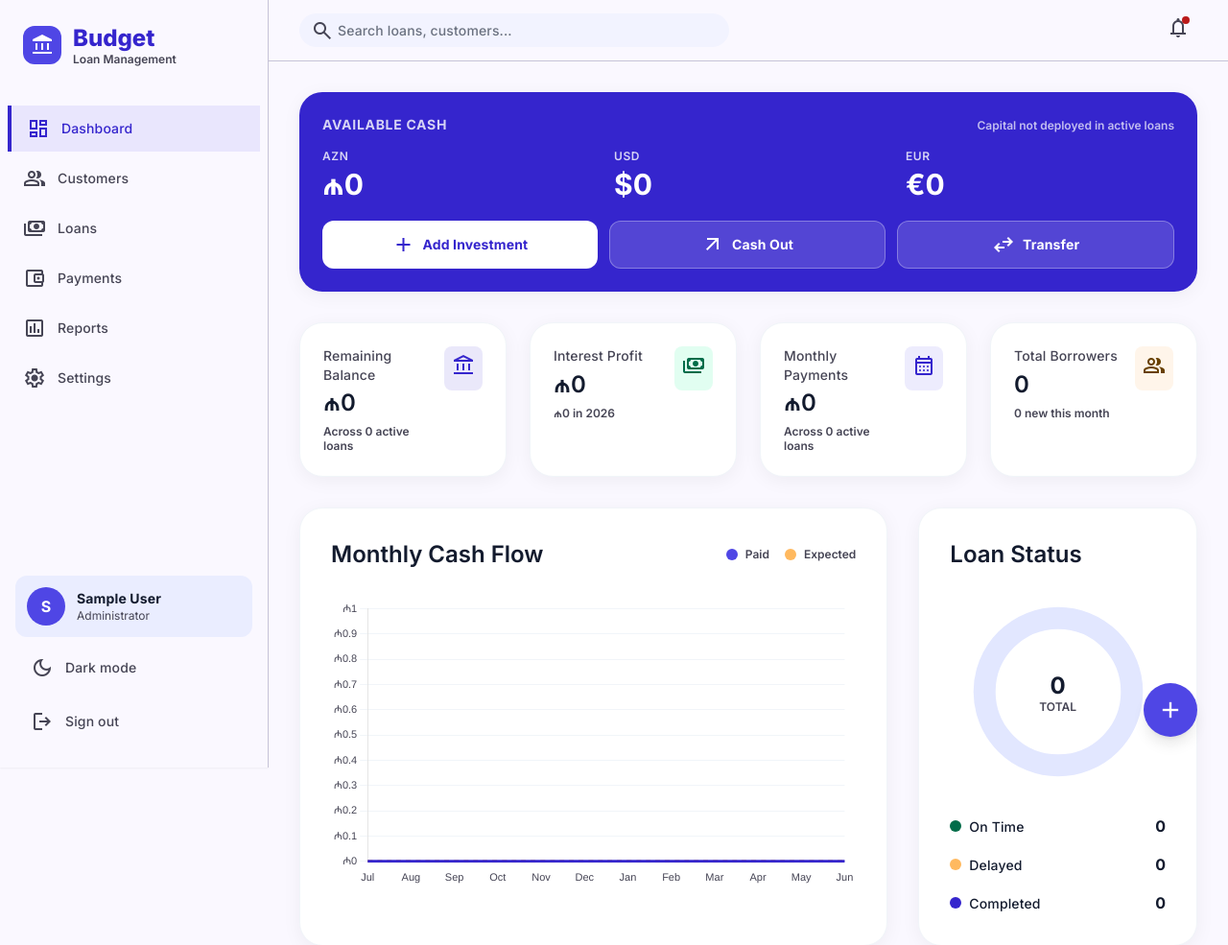
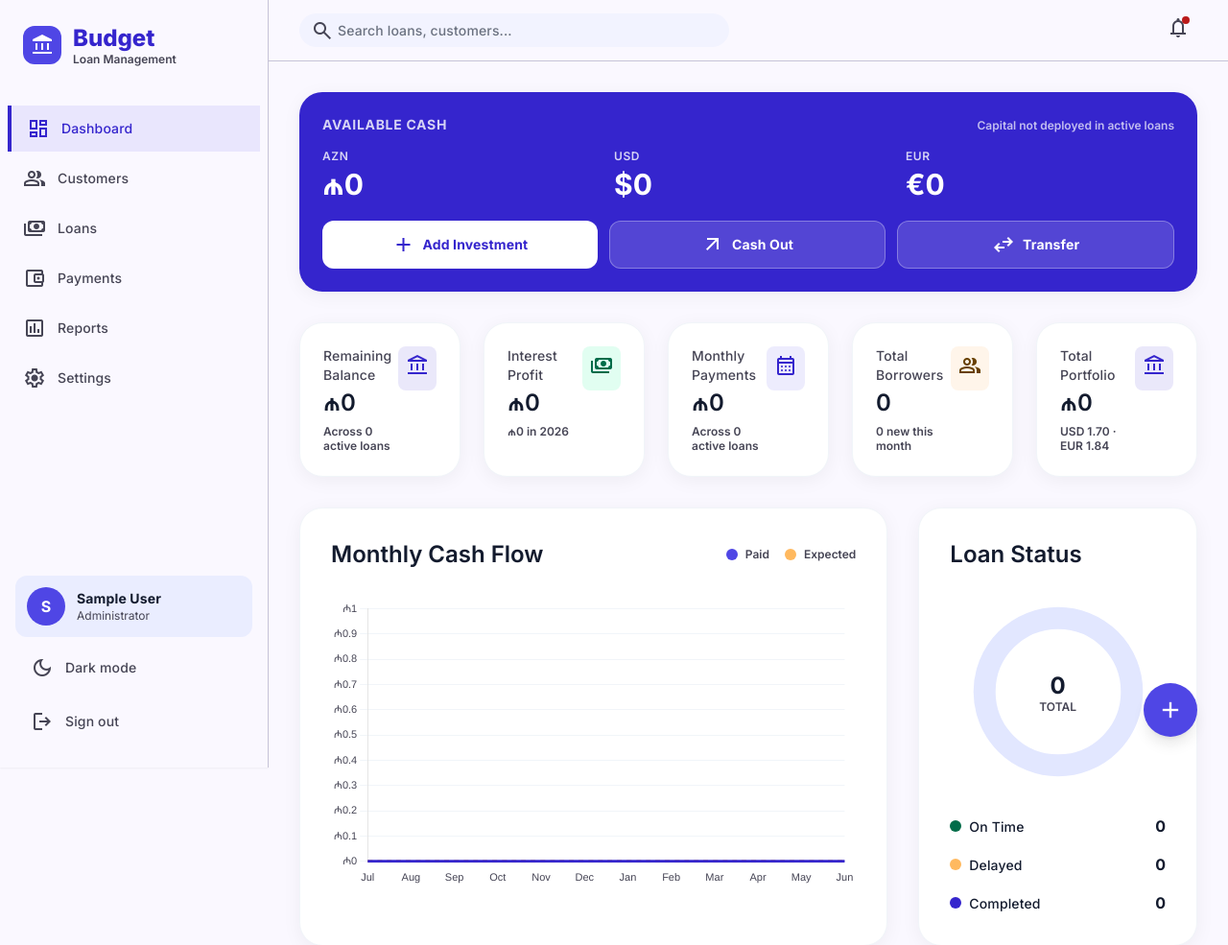
Before and after one commit to codeguy085/Budget, a Django app: page / in a window 1280 px wide. Shown: the top 985 px of the page at 96% size. Run offline with Django 5.2, Linux system fonts and the light colour scheme; the visitor is signed in with stand-in values (Sample User, id 1); data that the repository does not hold is empty; some libraries are stand-ins or nearby versions.

Commit message:
dashboard update

```diff
--- a/loan/views.py
+++ b/loan/views.py
@@ -1,9 +1,12 @@
 import calendar
 import csv
+import urllib.request
+import xml.etree.ElementTree as ET
 from collections import OrderedDict
 from datetime import date, datetime, timedelta
 
 from django.contrib.auth.decorators import login_required
+from django.core.cache import cache
 from django.db.models import Sum
 from django.http import HttpResponse
 from django.shortcuts import get_object_or_404, redirect, render
@@ -14,6 +17,35 @@ from .models import Investment, Loan, Payment, Transfer
 
 
 CURRENCIES = ('AZN', 'USD', 'EUR')
+
+FALLBACK_RATES = {'AZN': 1.0, 'USD': 1.7, 'EUR': 1.84}
+
+
+def _exchange_rates():
+    """Return {currency: AZN per 1 unit}. Fetches from cbar.az and caches for an hour."""
+    cached = cache.get('exchange_rates')
+    if cached:
+        return cached
+    rates = dict(FALLBACK_RATES)
+    try:
+        url = 'https://www.cbar.az/currencies/' + date.today().strftime('%d.%m.%Y') + '.xml'
+        req = urllib.request.Request(url, headers={'User-Agent': 'Budget-App/1.0'})
+        with urllib.request.urlopen(req, timeout=4) as resp:
+            data = resp.read()
+        root = ET.fromstring(data)
+        for valute in root.iter('Valute'):
+            code = valute.get('Code')
+            if code in ('USD', 'EUR'):
+                value = (valute.findtext('Value') or '').replace(',', '.')
+                nominal = (valute.findtext('Nominal') or '1').replace(',', '.')
+                try:
+                    rates[code] = float(value) / float(nominal or '1')
+                except (ValueError, ZeroDivisionError):
+                    pass
+        cache.set('exchange_rates', rates, 60 * 60)
+    except Exception:
+        cache.set('exchange_rates', rates, 5 * 60)
+    return rates
 
 
 def _available_cash():
@@ -857,6 +889,15 @@ def dashboard(request):
         'recent_investments': Investment.objects.all()[:5],
         'recent_transfers': Transfer.objects.all()[:5],
     }
+    cash = context['available_cash']
+    rates = _exchange_rates()
+    context['exchange_rates'] = rates
+    context['total_portfolio_azn'] = int(round(
+        remaining_balance
+        + cash['AZN']
+        + cash['USD'] * rates.get('USD', FALLBACK_RATES['USD'])
+        + cash['EUR'] * rates.get('EUR', FALLBACK_RATES['EUR'])
+    ))
     return render(request, 'dashboard.html', context)
 
 
@@ -933,6 +974,7 @@ def transfer_create(request):
     to_currency = request.POST.get('to_currency', '').strip().upper()
     from_amount_str = request.POST.get('from_amount', '').strip()
     rate_str = request.POST.get('rate', '').strip()
+    rate_mode = request.POST.get('rate_mode', 'direct').strip().lower()
     transferred_at_str = request.POST.get('transferred_at', '').strip()
     note = request.POST.get('note', '').strip()
 
@@ -949,11 +991,16 @@ def transfer_create(request):
         return redirect('dashboard')
 
     try:
-        rate = float(rate_str)
+        rate_input = float(rate_str)
     except (ValueError, TypeError):
         return redirect('dashboard')
-    if rate <= 0:
+    if rate_input <= 0:
         return redirect('dashboard')
+
+    if rate_mode == 'reverse':
+        rate = 1 / rate_input
+    else:
+        rate = rate_input
 
     to_amount = int(round(from_amount * rate))
     if to_amount <= 0:
--- a/templates/dashboard.html
+++ b/templates/dashboard.html
@@ -39,7 +39,7 @@
   </div>
 </section>
 
-<section class="grid grid-cols-2 lg:grid-cols-4 gap-4 lg:gap-6">
+<section class="grid grid-cols-2 lg:grid-cols-5 gap-4 lg:gap-6">
   <div class="bg-surface-container-lowest p-4 lg:p-6 rounded-3xl lg:rounded-2xl custom-shadow-soft border border-slate-100">
     <div class="flex flex-col lg:flex-row lg:justify-between lg:items-start gap-3 lg:gap-2">
       <div class="p-2 bg-primary/10 rounded-lg text-primary self-start lg:order-2 flex-shrink-0">
@@ -88,6 +88,19 @@
         <p class="text-on-surface-variant text-label-md mb-1">Total Borrowers</p>
         <h3 class="text-lg lg:text-headline-md font-headline-md font-semibold lg:font-headline-md text-on-surface truncate">{{ total_borrowers }}</h3>
         <p class="text-label-sm text-on-surface-variant mt-2 hidden lg:block">{{ new_borrowers_this_month }} new this month</p>
+      </div>
+    </div>
+  </div>
+
+  <div class="col-span-2 lg:col-span-1 bg-surface-container-lowest p-4 lg:p-6 rounded-3xl lg:rounded-2xl custom-shadow-soft border border-slate-100">
+    <div class="flex flex-col lg:flex-row lg:justify-between lg:items-start gap-3 lg:gap-2">
+      <div class="p-2 bg-primary/10 rounded-lg text-primary self-start lg:order-2 flex-shrink-0">
+        <span class="material-symbols-outlined">account_balance</span>
+      </div>
+      <div class="min-w-0 lg:order-1">
+        <p class="text-on-surface-variant text-label-md mb-1">Total Portfolio</p>
+        <h3 class="text-lg lg:text-headline-md font-headline-md font-semibold lg:font-headline-md text-on-surface truncate">₼{{ total_portfolio_azn|intcomma }}</h3>
+        <p class="text-label-sm text-on-surface-variant mt-2 hidden lg:block">USD {{ exchange_rates.USD|floatformat:2 }} · EUR {{ exchange_rates.EUR|floatformat:2 }}</p>
       </div>
     </div>
   </div>
@@ -392,8 +405,17 @@
         </div>
         <div class="grid grid-cols-3 gap-3">
           <div class="space-y-2 col-span-2">
-            <label class="text-label-md font-label-md text-on-surface-variant" for="t_rate">Rate (1 from = X to)</label>
+            <label class="text-label-md font-label-md text-on-surface-variant">Rate</label>
+            <div class="flex gap-1 bg-surface-container rounded-lg p-1">
+              <button type="button" data-rate-mode="direct" class="rate-mode-btn flex-1 py-1.5 px-2 rounded-md text-[11px] font-bold bg-surface-container-lowest text-primary shadow-sm">
+                1 <span data-from-code>AZN</span> → <span data-to-code>USD</span>
+              </button>
+              <button type="button" data-rate-mode="reverse" class="rate-mode-btn flex-1 py-1.5 px-2 rounded-md text-[11px] font-bold text-on-surface-variant">
+                1 <span data-to-code>USD</span> → <span data-from-code>AZN</span>
+              </button>
+            </div>
             <input id="t_rate" name="rate" type="number" min="0.0001" step="0.0001" required placeholder="e.g. 0.5882" class="w-full h-12 px-4 rounded-xl border border-outline-variant bg-surface-container-low text-on-surface text-body-md focus:border-primary focus:ring-2 focus:ring-primary/20 transition-all outline-none"/>
+            <input type="hidden" id="t_rate_mode" name="rate_mode" value="direct"/>
           </div>
           <div class="space-y-2">
             <label class="text-label-md font-label-md text-on-surface-variant" for="t_to_currency">To</label>
@@ -637,6 +659,15 @@
     const toCur = document.getElementById('t_to_currency');
     const fromCur = document.getElementById('t_from_currency');
     const preview = document.getElementById('t_receive_preview');
+    const rateMode = document.getElementById('t_rate_mode');
+    const modeButtons = document.querySelectorAll('.rate-mode-btn');
+
+    function refreshCurrencyLabels() {
+      const fromCode = fromCur ? fromCur.value : '';
+      const toCode = toCur ? toCur.value : '';
+      document.querySelectorAll('[data-from-code]').forEach(el => el.textContent = fromCode);
+      document.querySelectorAll('[data-to-code]').forEach(el => el.textContent = toCode);
+    }
 
     function updateTransferPreview() {
       if (!preview) return;
@@ -648,8 +679,32 @@
       }
       const target = toCur ? toCur.value : 'USD';
       const sym = symbols[target] || '';
-      preview.textContent = sym + Math.round(a * r).toLocaleString();
+      const mode = rateMode ? rateMode.value : 'direct';
+      const toAmount = mode === 'reverse' ? a / r : a * r;
+      if (!isFinite(toAmount) || toAmount <= 0) {
+        preview.textContent = '—';
+        return;
+      }
+      preview.textContent = sym + Math.round(toAmount).toLocaleString();
     }
+
+    modeButtons.forEach(btn => {
+      btn.addEventListener('click', () => {
+        const mode = btn.dataset.rateMode;
+        if (rateMode) rateMode.value = mode;
+        modeButtons.forEach(b => {
+          if (b === btn) {
+            b.classList.add('bg-surface-container-lowest', 'text-primary', 'shadow-sm');
+            b.classList.remove('text-on-surface-variant');
+          } else {
+            b.classList.remove('bg-surface-container-lowest', 'text-primary', 'shadow-sm');
+            b.classList.add('text-on-surface-variant');
+          }
+        });
+        if (rate) rate.value = '';
+        updateTransferPreview();
+      });
+    });
 
     [fromAmt, rate, toCur, fromCur].forEach(el => {
       if (el) el.addEventListener('input', updateTransferPreview);
@@ -662,11 +717,14 @@
           const others = ['AZN', 'USD', 'EUR'].filter(c => c !== fromCur.value);
           toCur.value = others[0];
         }
+        refreshCurrencyLabels();
         updateTransferPreview();
       }
       fromCur.addEventListener('change', syncCurrencyOptions);
       toCur.addEventListener('change', syncCurrencyOptions);
     }
+
+    refreshCurrencyLabels();
   })();
 </script>
 {% endblock %}
```
